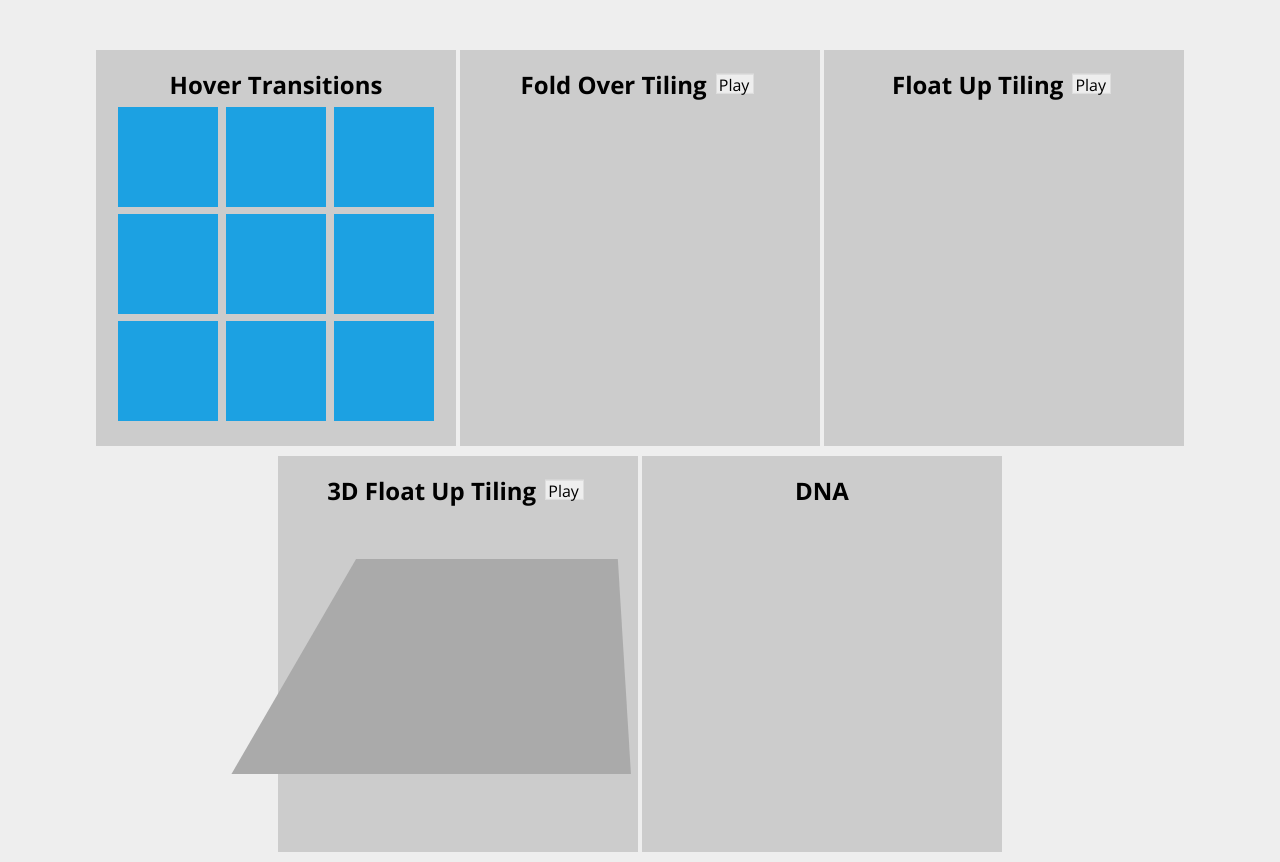
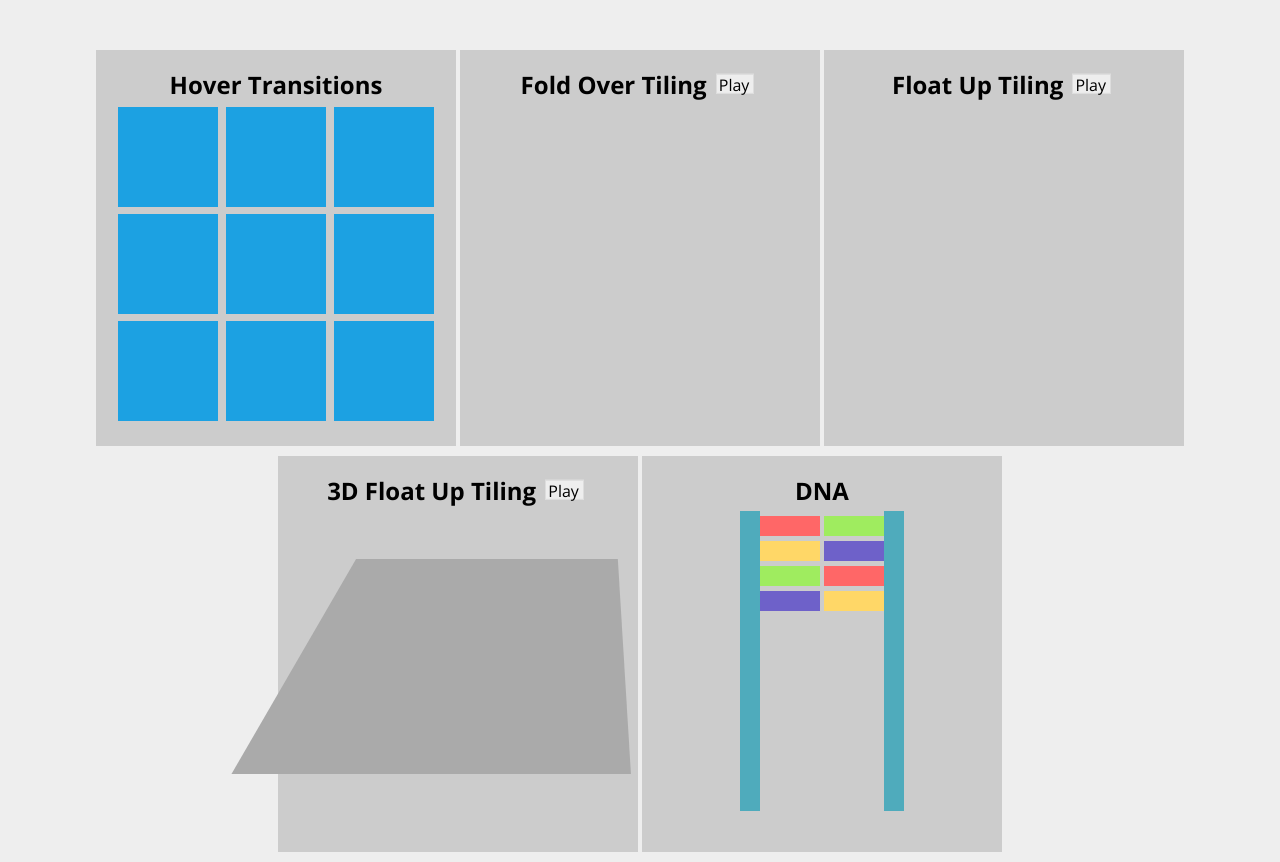
Before and after one commit to seckwei/seckwei.github.io, a PHP site: page /css-fun/index.html in a window 1280 px wide. Run offline with PHP 8.4, Linux system fonts and the light colour scheme; some libraries are stand-ins or nearby versions.

Commit message:
Updated ToC; Added styles for DNA

```diff
--- a/css-fun/css/square.css
+++ b/css-fun/css/square.css
@@ -10,6 +10,7 @@ TABLE OF CONTENTS
 		2.1 PAGE WRAPPER
 			2.1.1 CONTENT WRAPPER
 		2.2 SQUARE
+		2.3 RECTANGLE FOR DNA
 	3. ANIMATIONS
 		3.1 FOLD OVER TILING
 		3.2 FLOAT UP TILING
@@ -207,6 +208,40 @@ h1{
 									animation-fill-mode: forwards;
 				}
 
+	/** 2.3 RECTANGLE FOR DNA **/
+	div.dna {
+	}
+	/* Phosphate Backbone */
+	div.dna-backbone {
+		display: inline-block;
+		width	: 20px;
+		height: 300px;
+		background-color: #4FABBC;
+	}
+
+	/* DNA Base Wrapper */
+	div.dna-base-wrapper {
+		display: inline-block;
+		vertical-align: top;
+		}
+		div.dna-base-wrapper.left		{ margin-left : -4px; }
+		div.dna-base-wrapper.right	{ margin-right: -4px; }
+
+	/* DNA Bases */
+	div.dna-base {
+		margin: 5px 0px 5px 0px;
+		width : 60px;
+		height: 20px;
+		}
+		div.dna-base#a {	background-color: #FF6767; }
+		div.dna-base#g {	background-color: #FFD767; }
+		div.dna-base#t {	background-color: #9FEC5F; }
+		div.dna-base#c {	background-color: #6E61C9; }
+
+	div.clear {
+		clear: both;
+	}
+
 /** 3. ANIMATIONS **/
 /* 3.1 Fold Over Tiling */
 	/* FLIP RIGHT */
@@ -344,7 +379,7 @@ h1{
 			-webkit-transform: translate(-15px, -15px) translateZ(3px);
 		}
 	}
-
+	/* Cast Shadow */
 	@-webkit-keyframes castshadow {
 		0% {
 			-webkit-transform: translateZ(2px);
```
